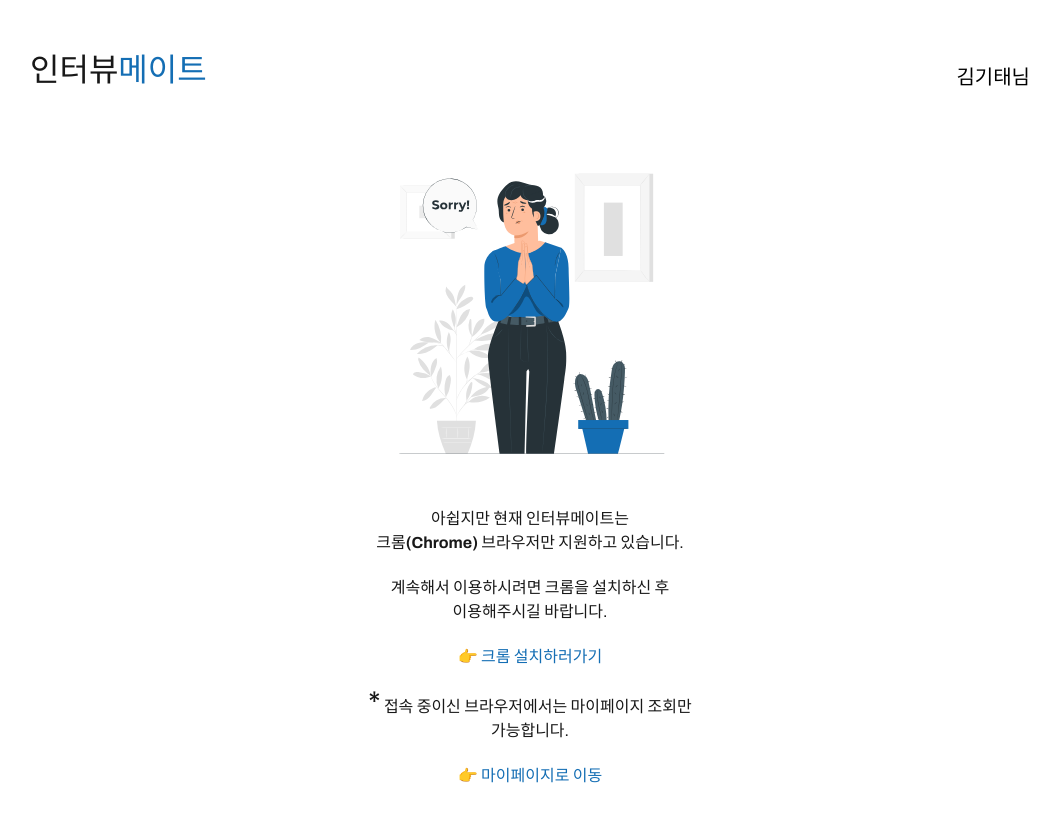
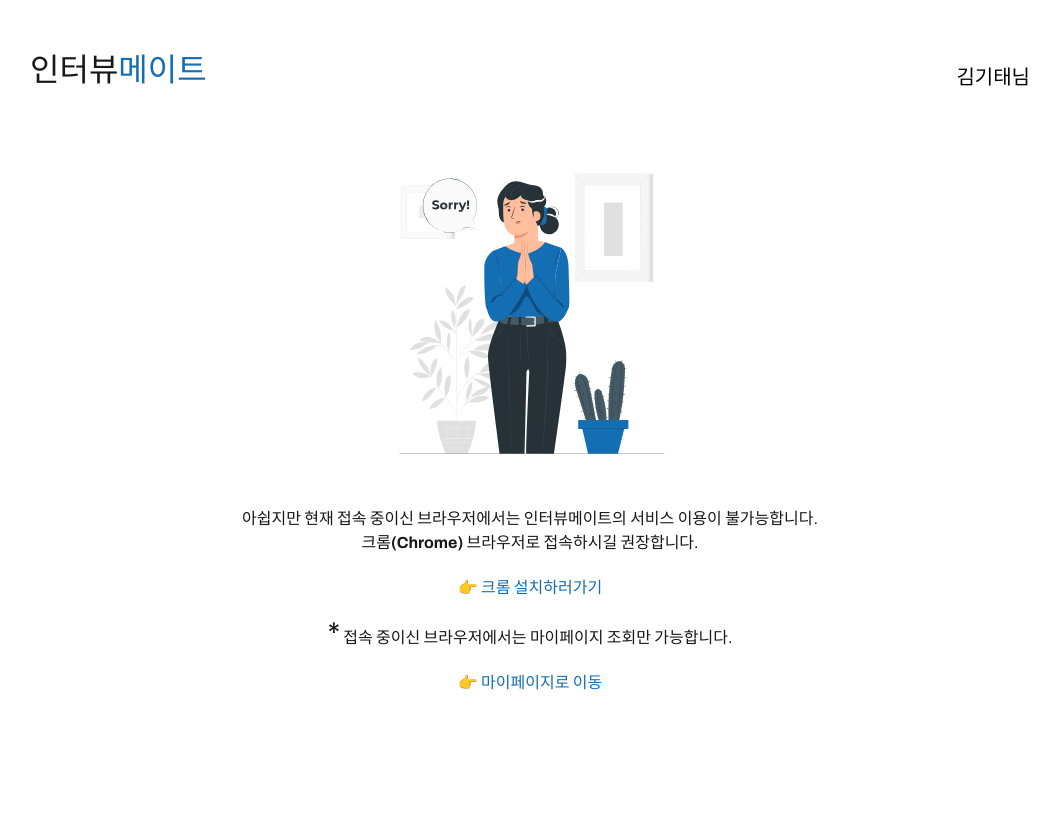
Before and after one commit to krafton-jungle-AI-InterviewMate/AI-InterviewMate-FE, a React (Vite) app: page /not-available in a window 1280 px wide. Shown: the top 822 px of the page, without its empty margins (110-1169 px from the left). After the commit the page ends 800 px from the top, so only its background shows below. Built offline with nearby package versions, Linux system fonts and the light colour scheme; a web font is replaced by a local one.

Commit message:
feat: 크롬 사용 권장 페이지 문구 수정

```diff
--- a/src/pages/NotAvailable.tsx
+++ b/src/pages/NotAvailable.tsx
@@ -10,15 +10,10 @@ const NotAvailable = () => {
         <StyledImg src={sorry} alt="People illustrations by Storyset" />
       </ExternalLink>
       <StyledTextBox>
-        아쉽지만 현재 인터뷰메이트는
+        아쉽지만 현재 접속 중이신 브라우저에서는 인터뷰메이트의 서비스 이용이 불가능합니다.
         <br />
-        <em>크롬(Chrome)</em> 브라우저만 지원하고 있습니다.
+        <em>크롬(Chrome)</em> 브라우저로 접속하시길 권장합니다.
         <br />
-
-        <div className="space" />
-        계속해서 이용하시려면 크롬을 설치하신 후
-        <br />
-        이용해주시길 바랍니다.
 
         <div className="space" />
         <ExternalLink href="https://www.google.co.kr/intl/ko/chrome/">
@@ -53,7 +48,7 @@ const StyledImg = styled.img`
 `;
 
 const StyledTextBox = styled.div`
-  width: 400px;
+  width: 800px;
   word-break: keep-all;
 
   & .space {
```
